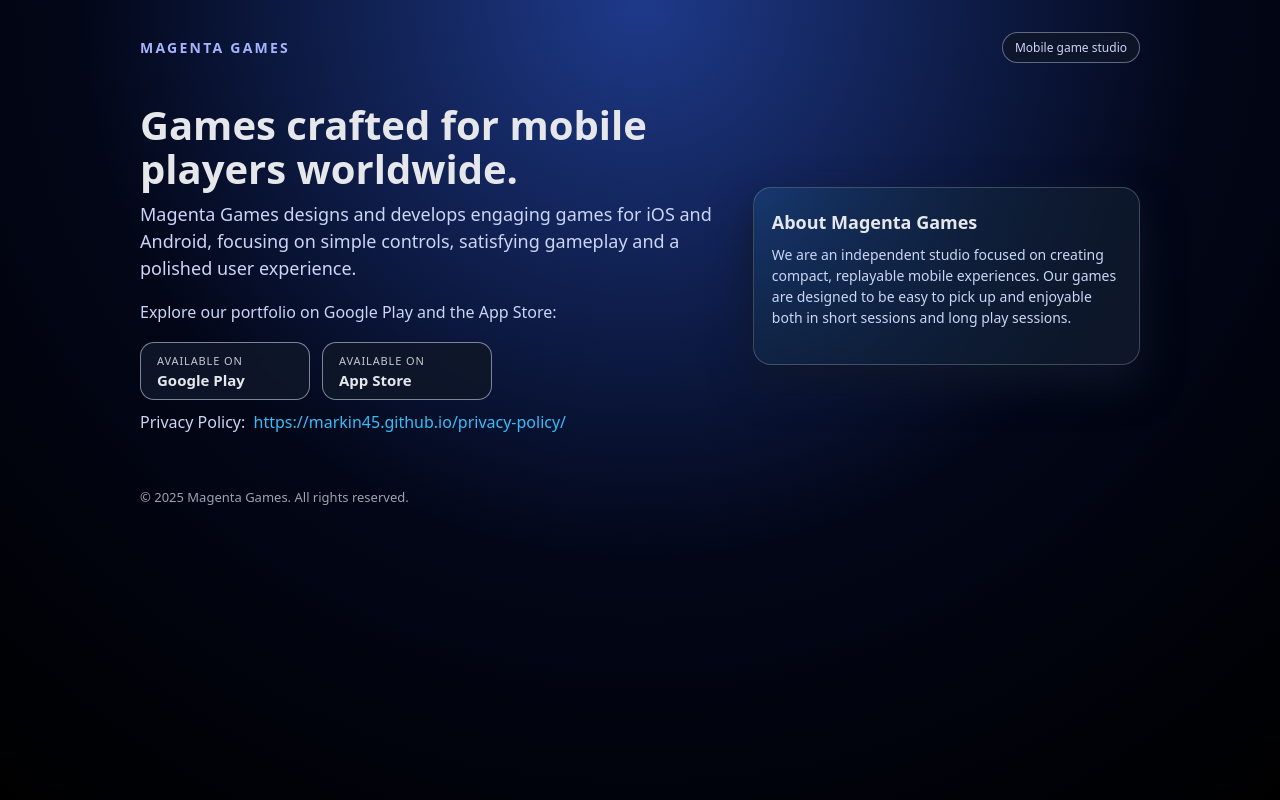
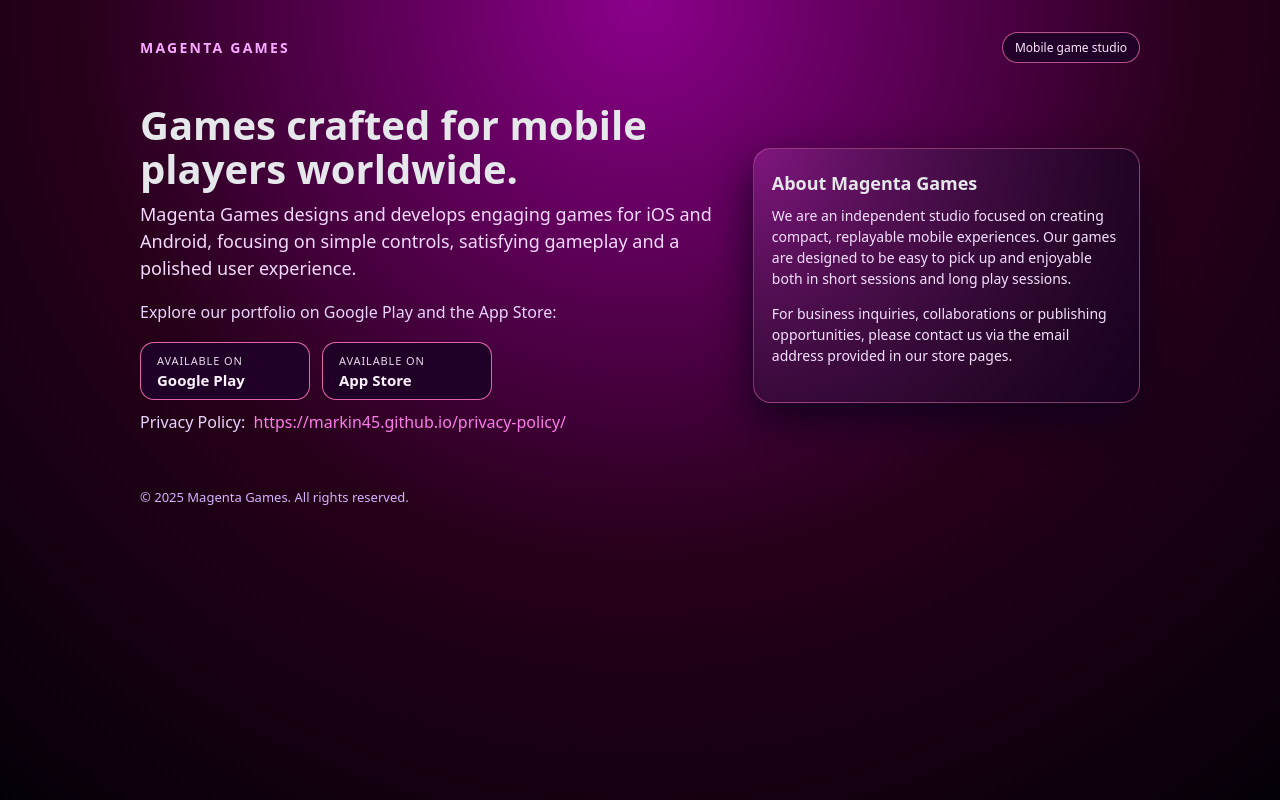
Before and after one commit to Markin45/markin45.github.io, a plain HTML site: page index.html in a window 1280 px wide. Drawn offline with Linux system fonts and the light colour scheme.

Commit message:
Revise color scheme and background gradients
Updated the color scheme and background gradients for improved aesthetics.

```diff
--- a/index.html
+++ b/index.html
@@ -13,7 +13,8 @@
       margin: 0;
       min-height: 100vh;
       font-family: system-ui, -apple-system, BlinkMacSystemFont, "Segoe UI", sans-serif;
-      background: radial-gradient(circle at top, #1e3a8a 0, #020617 55%, #000 100%);
+      /* тёмная маджента как основной фон */
+      background: radial-gradient(circle at top, #8b008b 0, #260019 55%, #050008 100%);
       color: #e5e7eb;
     }
     .page {
@@ -33,15 +34,15 @@
       letter-spacing: 0.16em;
       text-transform: uppercase;
       font-size: 14px;
-      color: #a5b4fc;
+      color: #f9a8ff; /* светлая маджента */
     }
     .chip {
       border-radius: 999px;
-      border: 1px solid rgba(148, 163, 184, 0.6);
+      border: 1px solid rgba(244, 114, 182, 0.7);
       padding: 6px 12px;
       font-size: 12px;
-      color: #cbd5f5;
-      background: rgba(15, 23, 42, 0.8);
+      color: #fde7ff;
+      background: rgba(32, 0, 40, 0.9);
       backdrop-filter: blur(10px);
     }
     main {
@@ -58,12 +59,12 @@
     .subtitle {
       margin: 0 0 18px;
       font-size: 18px;
-      color: #cbd5f5;
+      color: #f4d9ff;
     }
     p {
       margin: 0 0 14px;
       line-height: 1.5;
-      color: #cbd5f5;
+      color: #e9d5ff;
     }
     .store-buttons {
       display: flex;
@@ -78,18 +79,18 @@
       justify-content: center;
       padding: 10px 16px 9px;
       border-radius: 14px;
-      border: 1px solid rgba(148, 163, 184, 0.8);
+      border: 1px solid rgba(244, 114, 182, 0.9);
       text-decoration: none;
       min-width: 170px;
-      background: rgba(15, 23, 42, 0.9);
+      background: rgba(32, 0, 40, 0.95);
       backdrop-filter: blur(10px);
       transition: transform 0.12s ease, box-shadow 0.12s ease, border-color 0.12s ease;
-      color: #e5e7eb;
+      color: #fdf2ff;
     }
     .btn-store span {
       font-size: 11px;
       text-transform: uppercase;
-      opacity: 0.85;
+      opacity: 0.9;
       letter-spacing: 0.08em;
     }
     .btn-store strong {
@@ -99,11 +100,11 @@
     }
     .btn-store:hover {
       transform: translateY(-2px);
-      box-shadow: 0 15px 30px rgba(15, 23, 42, 0.8);
-      border-color: #38bdf8;
+      box-shadow: 0 15px 30px rgba(15, 0, 30, 0.9);
+      border-color: #e879f9;
     }
     a.text-link {
-      color: #38bdf8;
+      color: #fb7ce8; /* цвет ссылок – маджента */
       text-decoration: none;
     }
     a.text-link:hover {
@@ -111,10 +112,13 @@
     }
     .panel {
       border-radius: 18px;
-      border: 1px solid rgba(148, 163, 184, 0.35);
+      border: 1px solid rgba(244, 114, 182, 0.45);
       padding: 22px 18px;
-      background: radial-gradient(circle at top left, rgba(56,189,248,0.12), rgba(15,23,42,0.95));
-      box-shadow: 0 18px 40px rgba(15, 23, 42, 0.9);
+      background: radial-gradient(circle at top left,
+        rgba(232, 121, 249, 0.18),
+        rgba(24, 0, 32, 0.96)
+      );
+      box-shadow: 0 18px 40px rgba(15, 0, 30, 0.9);
     }
     .panel h2 {
       margin: 0 0 10px;
@@ -122,11 +126,12 @@
     }
     .panel p {
       font-size: 14px;
+      color: #f5e1ff;
     }
     footer {
       margin-top: 40px;
       font-size: 13px;
-      color: #9ca3af;
+      color: #d3b4ff;
     }
 
     @media (max-width: 800px) {
@@ -197,6 +202,10 @@
           mobile experiences. Our games are designed to be easy to pick up and
           enjoyable both in short sessions and long play sessions.
         </p>
+        <p>
+          For business inquiries, collaborations or publishing opportunities,
+          please contact us via the email address provided in our store pages.
+        </p>
       </aside>
     </main>
 
```
